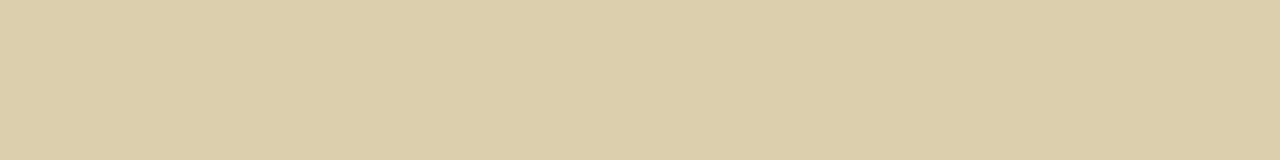
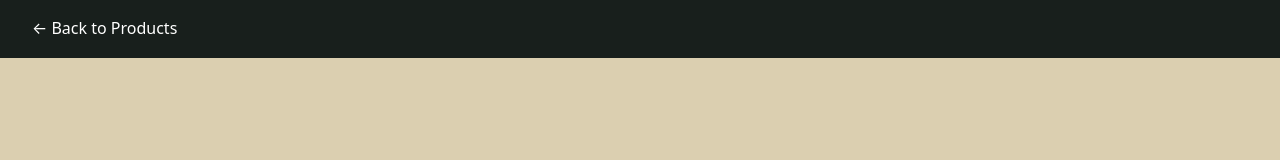
Before and after one commit to Silliamh78/trailhead-outfitters, a website built with Vite: page order.html in a window 1280 px wide. Built offline with nearby package versions, Linux system fonts and the light colour scheme.

Commit message:
added details link

```diff
--- a/order.html
+++ b/order.html
@@ -1,3 +1,10 @@
+<body>
+    <header>
+        <nav>
+            <a id="back-to-products" href="details.html">← Back to Products</a>
+        </nav>
+    </header>
+
 <!-- ✅ Script path must match where your file actually lives -->
 <script type="module" src="./src/order.js"></script>
 
@@ -11,3 +18,4 @@
         <!-- form fields -->
     </form>
 </main>
+</body>
```
